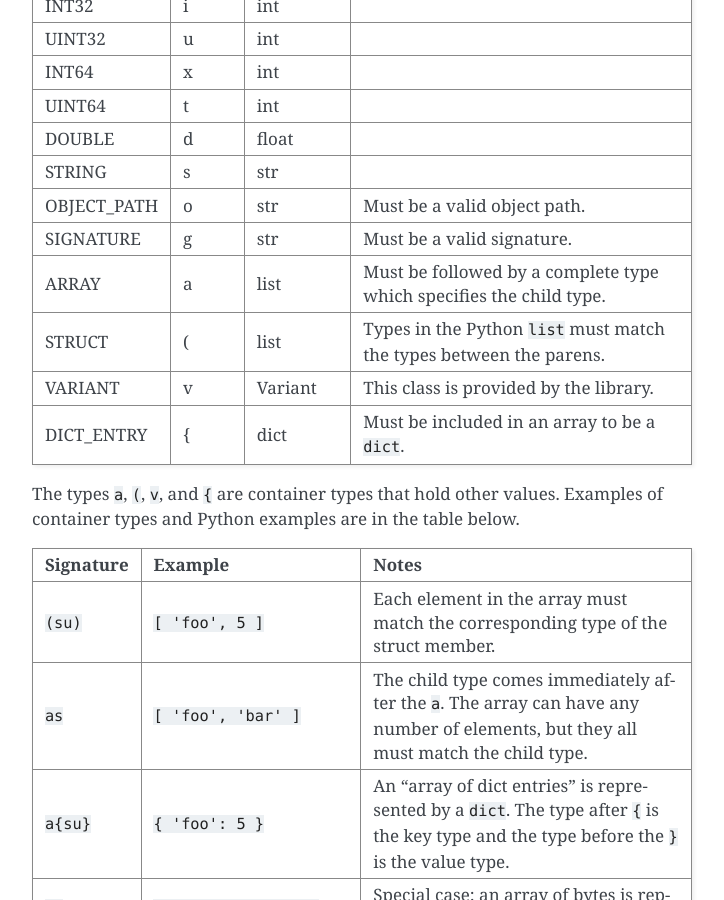
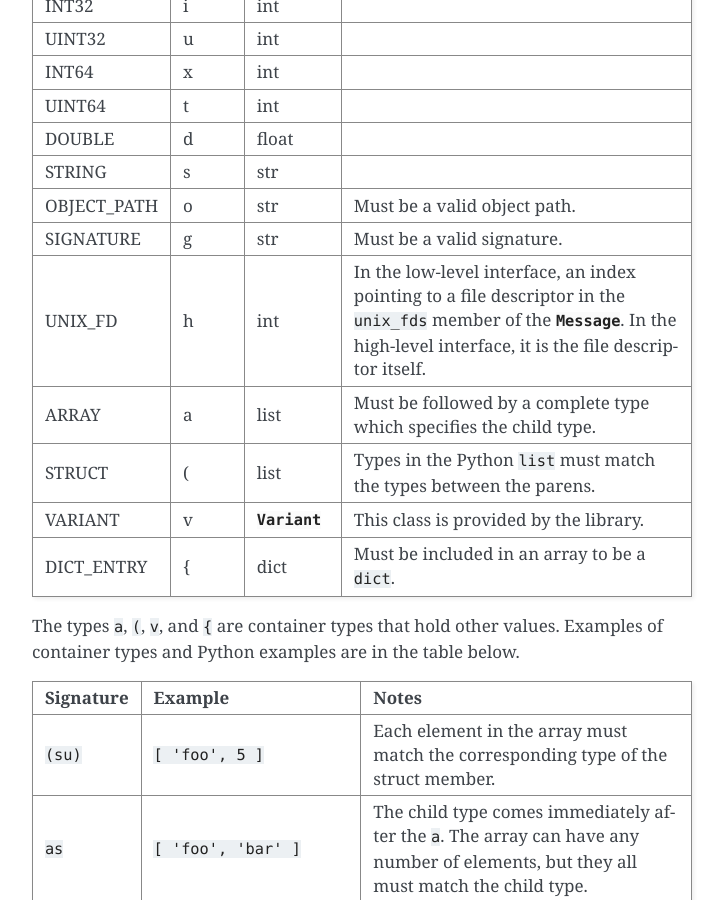
Before and after one commit to altdesktop/python-dbus-next, a Sphinx documentation site: the page built from docs/type-system/index.rst, in a window 1280 px wide and 900 px high, scrolled down 660 px. Shown: the whole window, without its empty margins (388-1112 px from the left). Built offline with Sphinx 7.4.7, drawn with Linux system fonts in a browser that asks for light colours.

Commit message:
document unix file descriptors

```diff
--- a/docs/high-level-client/index.rst
+++ b/docs/high-level-client/index.rst
@@ -45,6 +45,8 @@ The object at this path (a ``node``) may contain interfaces and child nodes. Nod
 The proxy object is obtained by the :class:`MessageBus <dbus_next.message_bus.BaseMessageBus>` through the :func:`get_proxy_object() <dbus_next.message_bus.BaseMessageBus.get_proxy_object>` method. This method takes the name of the client to send messages to, the path exported by that client that is expected to export the node, and the XML introspection data. If you can, it is recommended to include the XML in your project and pass it to that method as a string. But you may also use the :func:`introspect() <dbus_next.message_bus.BaseMessageBus.introspect>` method of the message bus to get this data dynamically at runtime.
 
 Once you have a proxy object, use the :func:`get_proxy_interface() <dbus_next.proxy_object.BaseProxyObject.get_interface>` method to create an interface passing the name of the interface to get. Each message bus has its own implementation of the proxy interface which behaves slightly differently. This is an example of how to use a proxy interface for the asyncio :class:`MessageBus <dbus_next.aio.MessageBus>`.
+
+If any file descriptors are sent or received (DBus type ``h``), the variable refers to the file descriptor itself. You are responsible for closing any file descriptors sent or received by the bus. You must set the ``negotiate_unix_fd`` flag to ``True`` in the ``MessageBus`` constructor to use unix file descriptors.
 
 :example:
 
--- a/docs/high-level-service/index.rst
+++ b/docs/high-level-service/index.rst
@@ -21,6 +21,8 @@ A class method decorated with ``@signal()`` will be exposed as a DBus signal. Th
 A class method decorated with ``@method()`` or ``@dbus_property()`` may throw a :class:`DBusError <dbus_next.DBusError>` to return a detailed error to the client if something goes wrong.
 
 After the service interface is defined, call :func:`MessageBus.export() <dbus_next.message_bus.BaseMessageBus.export>` on a connected message bus and the service will be made available on the given object path.
+
+If any file descriptors are sent or received (DBus type ``h``), the variable refers to the file descriptor itself. You are responsible for closing any file descriptors sent or received by the bus. You must set the ``negotiate_unix_fd`` flag to ``True`` in the ``MessageBus`` constructor to use unix file descriptors.
 
 :example:
 
--- a/docs/type-system/index.rst
+++ b/docs/type-system/index.rst
@@ -22,46 +22,47 @@ the bus for clients.
 Each token in the signature is mapped to a Python type as shown in the table
 below.
 
-+-------------+-------+---------+---------------------------------------------------+
-| Name        | Token | Python  | Notes                                             |
-|             |       | Type    |                                                   |
-+-------------+-------+---------+---------------------------------------------------+
-| BYTE        | y     | int     | An integer 0-255. In an array, it has type        |
-|             |       |         | ``bytes``.                                        |
-+-------------+-------+---------+---------------------------------------------------+
-| BOOLEAN     | b     | bool    |                                                   |
-+-------------+-------+---------+---------------------------------------------------+
-| INT16       | n     | int     |                                                   |
-+-------------+-------+---------+---------------------------------------------------+
-| UINT16      | q     | int     |                                                   |
-+-------------+-------+---------+---------------------------------------------------+
-| INT32       | i     | int     |                                                   |
-+-------------+-------+---------+---------------------------------------------------+
-| UINT32      | u     | int     |                                                   |
-+-------------+-------+---------+---------------------------------------------------+
-| INT64       | x     | int     |                                                   |
-+-------------+-------+---------+---------------------------------------------------+
-| UINT64      | t     | int     |                                                   |
-+-------------+-------+---------+---------------------------------------------------+
-| DOUBLE      | d     | float   |                                                   |
-+-------------+-------+---------+---------------------------------------------------+
-| STRING      | s     | str     |                                                   |
-+-------------+-------+---------+---------------------------------------------------+
-| OBJECT_PATH | o     | str     | Must be a valid object path.                      |
-+-------------+-------+---------+---------------------------------------------------+
-| SIGNATURE   | g     | str     | Must be a valid signature.                        |
-+-------------+-------+---------+---------------------------------------------------+
-| ARRAY       | a     | list    | Must be followed by a complete type which         |
-|             |       |         | specifies the child type.                         |
-+-------------+-------+---------+---------------------------------------------------+
-| STRUCT      | (     | list    | Types in the Python ``list`` must match the types |
-|             |       |         | between the parens.                               |
-+-------------+-------+---------+---------------------------------------------------+
-| VARIANT     | v     | Variant | This class is provided by the library.            |
-|             |       |         |                                                   |
-+-------------+-------+---------+---------------------------------------------------+
-| DICT_ENTRY  | {     | dict    | Must be included in an array to be a ``dict``.    |
-+-------------+-------+---------+---------------------------------------------------+
++-------------+-------+--------------------------------------+-------------------------------------------------------------------------+
+| Name        | Token | Python                               | Notes                                                                   |
+|             |       | Type                                 |                                                                         |
++-------------+-------+--------------------------------------+-------------------------------------------------------------------------+
+| BYTE        | y     | int                                  | An integer 0-255. In an array, it has type ``bytes``.                   |
++-------------+-------+--------------------------------------+-------------------------------------------------------------------------+
+| BOOLEAN     | b     | bool                                 |                                                                         |
++-------------+-------+--------------------------------------+-------------------------------------------------------------------------+
+| INT16       | n     | int                                  |                                                                         |
++-------------+-------+--------------------------------------+-------------------------------------------------------------------------+
+| UINT16      | q     | int                                  |                                                                         |
++-------------+-------+--------------------------------------+-------------------------------------------------------------------------+
+| INT32       | i     | int                                  |                                                                         |
++-------------+-------+--------------------------------------+-------------------------------------------------------------------------+
+| UINT32      | u     | int                                  |                                                                         |
++-------------+-------+--------------------------------------+-------------------------------------------------------------------------+
+| INT64       | x     | int                                  |                                                                         |
++-------------+-------+--------------------------------------+-------------------------------------------------------------------------+
+| UINT64      | t     | int                                  |                                                                         |
++-------------+-------+--------------------------------------+-------------------------------------------------------------------------+
+| DOUBLE      | d     | float                                |                                                                         |
++-------------+-------+--------------------------------------+-------------------------------------------------------------------------+
+| STRING      | s     | str                                  |                                                                         |
++-------------+-------+--------------------------------------+-------------------------------------------------------------------------+
+| OBJECT_PATH | o     | str                                  | Must be a valid object path.                                            |
++-------------+-------+--------------------------------------+-------------------------------------------------------------------------+
+| SIGNATURE   | g     | str                                  | Must be a valid signature.                                              |
++-------------+-------+--------------------------------------+-------------------------------------------------------------------------+
+| UNIX_FD     | h     | int                                  | In the low-level interface, an index pointing to a file descriptor      |
+|             |       |                                      | in the ``unix_fds`` member of the :class:`Message <dbus_next.Message>`. |
+|             |       |                                      | In the high-level interface, it is the file descriptor itself.          |
++-------------+-------+--------------------------------------+-------------------------------------------------------------------------+
+| ARRAY       | a     | list                                 | Must be followed by a complete type which specifies the child type.     |
++-------------+-------+--------------------------------------+-------------------------------------------------------------------------+
+| STRUCT      | (     | list                                 | Types in the Python ``list`` must match the types between the parens.   |
++-------------+-------+--------------------------------------+-------------------------------------------------------------------------+
+| VARIANT     | v     | :class:`Variant <dbus_next.Variant>` | This class is provided by the library.                                  |
+|             |       |                                      |                                                                         |
++-------------+-------+--------------------------------------+-------------------------------------------------------------------------+
+| DICT_ENTRY  | {     | dict                                 | Must be included in an array to be a ``dict``.                          |
++-------------+-------+--------------------------------------+-------------------------------------------------------------------------+
 
 The types ``a``, ``(``, ``v``, and ``{`` are container types that hold
 other values. Examples of container types and Python examples are in the
```
Also changed, not shown: docs/low-level-interface/index.rst (+22 -0 lines).
